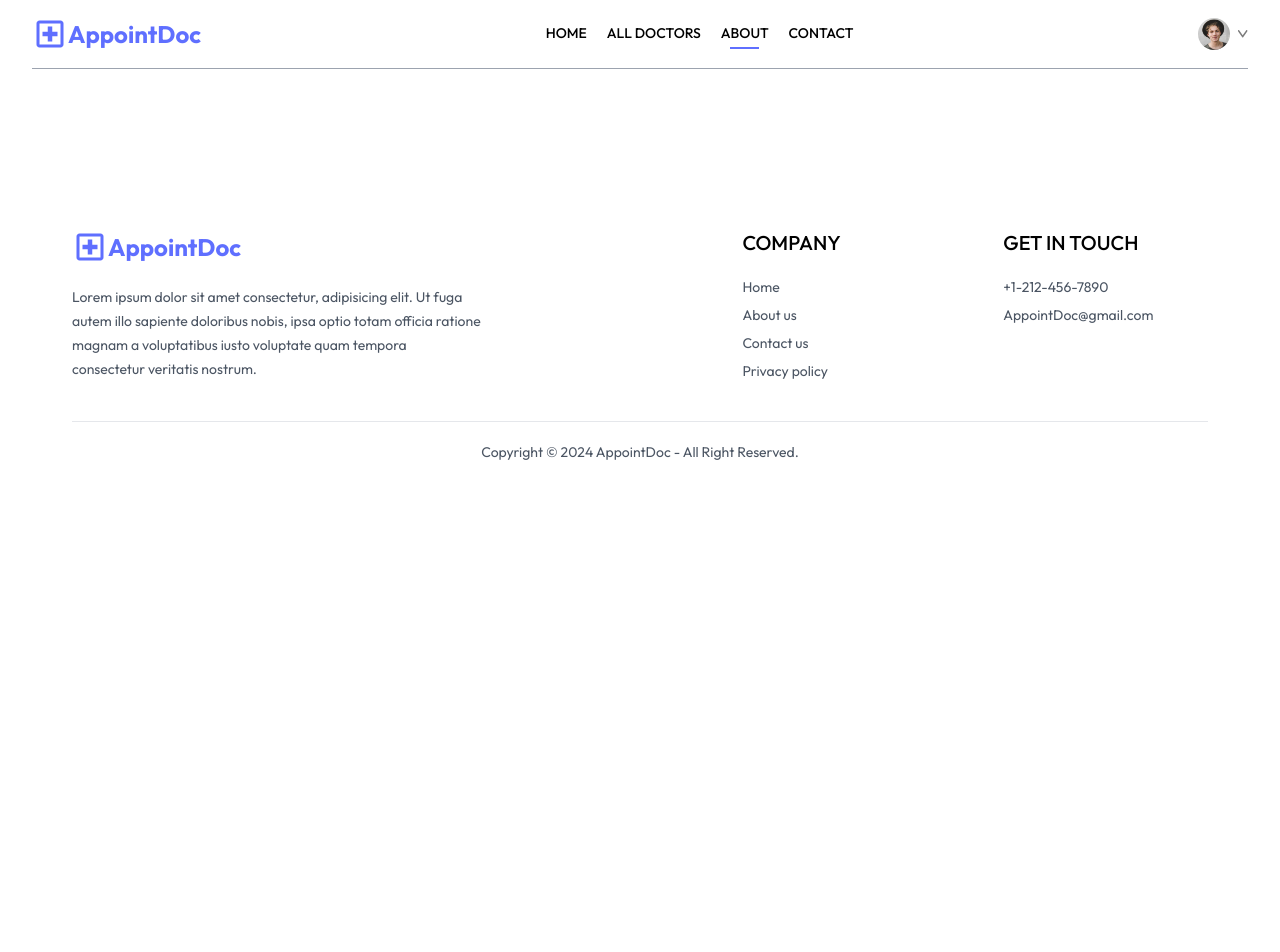
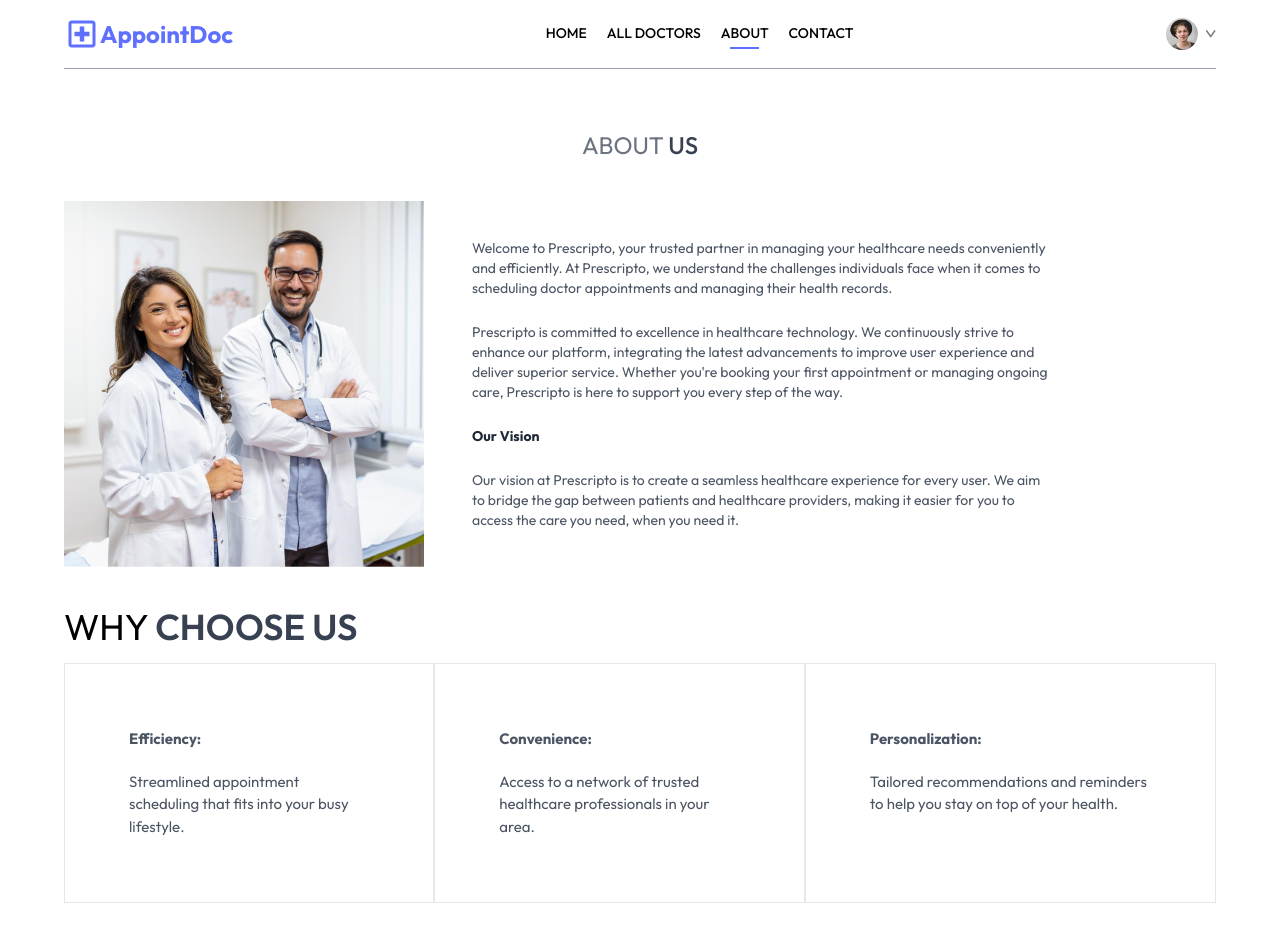
Before and after one commit to snetagupta/doctor-appointment-project, a React (Vite) app in the folder frontend/: page /about in a window 1280 px wide. Shown: the top 952 px of the page. Before the commit the page ends 800 px from the top, so only its background shows below. Built offline with nearby package versions, Linux system fonts and the light colour scheme.

Commit message:
added login,signup,about and contact page

```diff
--- a/frontend/src/App.jsx
+++ b/frontend/src/App.jsx
@@ -12,7 +12,7 @@ import Footer from "./components/Footer"
 
 const App =() =>{
   return(
-    <div className="mx-8 sm:mx[10%]">
+    <div className="mx-16 sm:mx[10%]">
       <Navbar/>
    <Routes>
     <Route path="/" element={<Home/>}/>
--- a/frontend/src/components/Banner.jsx
+++ b/frontend/src/components/Banner.jsx
@@ -4,7 +4,7 @@ import { assets } from "../assets/assets";
 const Banner = () => {
     const navigate = useNavigate();
   return (
-    <div className="flex bg-primary rounded-lg px-6 sm:px-10 md:px-14 lg:px-12 my-20 md:mx-10">
+    <div className="flex bg-primary rounded-lg px-6 sm:px-10 md:px-14 lg:px-12 my-20 ">
       {/* left side */}
       <div className="flex-1 py-8 sm:py-10 md:py-16 lg:py-24 lg:pl-5">
         <div className="text-xl sm:text-2xl md:text-3xl lg:text-5xl font-semibold text-white">
--- a/frontend/src/components/Footer.jsx
+++ b/frontend/src/components/Footer.jsx
@@ -2,7 +2,7 @@ import { MdOutlineLocalHospital } from "react-icons/md";
 
 const Footer = () => {
   return (
-    <div className="md:mx-10 ">
+    <div className=" ">
       <div className=" flex flex-col sm:grid grid-cols-[3fr_1fr_1fr] gap-14 my-10 mt-40 text-sm">
         {/* left section */}
         <div>
--- /dev/null
+++ b/frontend/src/components/RelatedDoctors.jsx
@@ -0,0 +1,46 @@
+import { useContext, useEffect, useState } from "react"
+import { AppContext } from "../context/AppContext"
+import { useNavigate } from "react-router-dom"
+
+const RelatedDoctors = ({speciality,docId}) =>{
+    const {doctors} = useContext(AppContext)
+
+    const[relDoc,setRelDoc] = useState([])
+    const navigate = useNavigate()
+
+    useEffect(()=>{
+if(doctors.length >0 && speciality){
+    const doctorsData = doctors.filter((doc)=>doc.speciality === speciality && doc._id !== docId)
+    setRelDoc(doctorsData)
+}
+    },[doctors,speciality,docId])
+    return(
+        <div className="flex flex-col items-center gap-4 my-16 text-gray-900 md:mx-10 px-36">
+        <h1 className="text-3xl font-medium">Top Doctors to Book</h1>
+        <p className="sm:w-1/3 text-center text-sm">
+          Simply browse through our extensive list of trusted doctors.
+        </p>
+        <div className="w-full grid grid-cols-auto gap-4 pt-5 gap-y-6 px-3 sm:px-0">
+          {relDoc.slice(0, 5).map((item, index) => (
+            <div
+              key={index}
+            onClick={()=>{navigate(`/appointment/${item._id}`);scrollTo(0,0)}}
+              className="border border-blue-200 rounded-xl overflow-hidden cursor-pointer hover:translate-y-[-10px] transition-all duration-500"
+            >
+              <img className="bg-blue-50" src={item.image} alt="" />
+              <div className="p-4">
+                <div className="flex items-center gap-2 text-sm text-center text-green-500">
+                  <p className="w-2 h-2 bg-green-500 rounded-full"></p>
+                  <p>Available</p>
+                </div>
+                <p className="text-gray-900 text-lg font-medium">{item.name}</p>
+                <p className="text-gray-900 text-sm">{item.speciality}</p>
+              </div>
+            </div>
+          ))}
+        </div>
+        <button onClick={()=>{navigate('/doctors');scrollTo(0,0)}} className="bg-blue-100 text-gray-900 px-12 py-3 rounded-full mt-10">More</button>
+      </div>
+    )
+}
+export default RelatedDoctors
--- a/frontend/src/components/TopDoctors.jsx
+++ b/frontend/src/components/TopDoctors.jsx
@@ -8,15 +8,15 @@ const TopDoctors = () => {
     const {doctors} = useContext(AppContext)
   return (
     <div className="flex flex-col items-center gap-4 my-16 text-gray-900 md:mx-10 px-36">
-      <h1 className="text-3xl font-medium">Top Doctors to Book</h1>
+      <h1 className="text-3xl font-medium">Related Doctors</h1>
       <p className="sm:w-1/3 text-center text-sm">
-        Simply browse through our extensive list of trusted doctors.
+      Simply browse through our extensive list of trusted doctors.
       </p>
       <div className="w-full grid grid-cols-auto gap-4 pt-5 gap-y-6 px-3 sm:px-0">
         {doctors.slice(0, 10).map((item, index) => (
           <div
             key={index}
-            onClick={()=>navigate(`/appointment/${item._id}`)}
+            onClick={()=>{navigate(`/appointment/${item._id}`);scrollTo(0,0)}}
             className="border border-blue-200 rounded-xl overflow-hidden cursor-pointer hover:translate-y-[-10px] transition-all duration-500"
           >
             <img className="bg-blue-50" src={item.image} alt="" />
--- a/frontend/src/pages/About.jsx
+++ b/frontend/src/pages/About.jsx
@@ -1,6 +1,74 @@
-const About = () =>{
-    return(
-        <div></div>
-    )
-}
+import { assets } from "../assets/assets";
+
+const About = () => {
+  return (
+    <div>
+      <div className="text-center text-2xl pt-10 text-gray-500">
+        <p>
+          ABOUT <span className="text-gray-700 font-medium">US</span>
+        </p>
+      </div>
+      <div className="my-10 flex fledx-col md:flex-row gap-12">
+        <img
+          className="w-full md:max-w-[360px]"
+          src={assets.about_image}
+          alt=""
+        />
+        <div className="flex flex-col justify-center gap-6 md:w-2/4 text-sm text-gray-600">
+          <p>
+            Welcome to Prescripto, your trusted partner in managing your
+            healthcare needs conveniently and efficiently. At Prescripto, we
+            understand the challenges individuals face when it comes to
+            scheduling doctor appointments and managing their health records.
+          </p>
+          <p>
+            Prescripto is committed to excellence in healthcare technology. We
+            continuously strive to enhance our platform, integrating the latest
+            advancements to improve user experience and deliver superior
+            service. Whether you're booking your first appointment or managing
+            ongoing care, Prescripto is here to support you every step of the
+            way.
+          </p>
+          <b className="text-gray-800">Our Vision</b>
+
+          <p>
+            Our vision at Prescripto is to create a seamless healthcare
+            experience for every user. We aim to bridge the gap between patients
+            and healthcare providers, making it easier for you to access the
+            care you need, when you need it.
+          </p>
+        </div>
+      </div>
+
+      <div className="text-4xl my-4">
+        <p className="uppercase">
+          Why <span className="text-gray-700 font-semibold">Choose Us</span>{" "}
+        </p>
+      </div>
+      <div className="flex flex-col md:flex-row mb-20">
+        <div className="border px-10 md:px-16 py-8 sm:py-16 flex flex-col gap-5 text-[15px] hover:bg-primary hover:text-white transition-all duration-300 text-gray-600 cursor-pointer">
+          <b>Efficiency:</b>
+          <p>
+            Streamlined appointment scheduling that fits into your busy
+            lifestyle.
+          </p>
+        </div>
+        <div className="border px-10 md:px-16 py-8 sm:py-16 flex flex-col gap-5 text-[15px] hover:bg-primary hover:text-white transition-all duration-300 text-gray-600 cursor-pointer">
+          <b>Convenience:</b>
+          <p>
+            Access to a network of trusted healthcare professionals in your
+            area.
+          </p>
+        </div>
+        <div className="border px-10 md:px-16 py-8 sm:py-16 flex flex-col gap-5 text-[15px] hover:bg-primary hover:text-white transition-all duration-300 text-gray-600 cursor-pointer">
+          <b>Personalization:</b>
+          <p>
+            Tailored recommendations and reminders to help you stay on top of
+            your health.
+          </p>
+        </div>
+      </div>
+    </div>
+  );
+};
 export default About;
--- a/frontend/src/pages/Appointment.jsx
+++ b/frontend/src/pages/Appointment.jsx
@@ -2,6 +2,7 @@ import { useContext, useEffect, useState } from "react";
 import { useParams } from "react-router-dom";
 import { AppContext } from "../context/AppContext";
 import { assets } from "../assets/assets";
+import RelatedDoctors from "../components/RelatedDoctors";
 
 const Appointment = () => {
   const { docId } = useParams();
@@ -148,7 +149,10 @@ const Appointment = () => {
                 <p onClick={()=>setSlotTime(item.time)} className={`text-sm font-light flex-shrink-0 px-5 py-2 rounded-full cursor-pointer ${item.time === slotTime ? 'bg-primary text-white' : 'border border-gray-300'}`} key={index}>{item.time.toLowerCase()}</p>
               ))}
           </div>
+          <button className="bg-primary text-white text-sm font-light px-14 py-3 rounded-full my-6">Book an appointment</button>
         </div>
+        {/* listing Related doctors */}
+        <RelatedDoctors docId={docId} speciality={docInfo.speciality}/>
       </div>
     )
   );
--- a/frontend/src/pages/Login.jsx
+++ b/frontend/src/pages/Login.jsx
@@ -1,6 +1,80 @@
-const Login = () =>{
-    return(
-        <div></div>
-    )
-}
-export default Login
+import { useState } from "react";
+
+const Login = () => {
+  const [state, setState] = useState("Sign Up");
+  const [email, setEmail] = useState("");
+  const [password, setPassword] = useState("");
+  const [name, setName] = useState("");
+
+  const onSubmitHandler = async (e) => {
+    e.preventDefault();
+  };
+  return (
+    <form className="min-h-[80vh] flex items-center">
+      <div className="flex flex-col gap-3 m-auto items-start p-8 min-w-[340px] sm:min-w-96 border rounded-xl text-zinc-600 text-sm shadow-lg">
+        <p className="text-2xl font-semibold">
+          {state === "Sign Up" ? "Create Account" : "Login"}
+        </p>
+
+        <p className="">
+          Please {state === "Sign Up" ? "sign up" : "log in"} to book
+          appointment
+        </p>
+        {state === "Sign Up" && (
+          <div className="w-full">
+            <p>Full Name</p>
+            <input
+              className="border border-zinc-300 rounded w-full p-2 mt-1"
+              type="text"
+              onChange={(e) => setName(e.target.value)}
+              value={name}
+            />
+          </div>
+        )}
+        <div className="w-full">
+          <p>Email</p>
+          <input
+            className="border border-zinc-300 rounded w-full p-2 mt-1"
+            type="email"
+            onChange={(e) => setEmail(e.target.value)}
+            value={email}
+          />
+        </div>
+        <div className="w-full">
+          <p>Password</p>
+          <input
+            className="border border-zinc-300 rounded w-full p-2 mt-1"
+            type="password"
+            onChange={(e) => setPassword(e.target.value)}
+            value={password}
+          />
+        </div>
+        <button className="bg-primary text-white w-full py-2 rounded-md text-base">
+          {state === "Sign Up" ? "Create Account" : "Login"}
+        </button>
+        {state === "Sign Up" ? (
+          <p>
+            Already have an account?
+            <span
+              onClick={() => setState("Login")}
+              className="text-primary underline cursor-pointer"
+            >
+              Login here
+            </span>
+          </p>
+        ) : (
+          <p>
+            Create a new account?{" "}
+            <span
+              onClick={() => setState("Sign up")}
+              className="text-primary underline cursor-pointer"
+            >
+              click here
+            </span>
+          </p>
+        )}
+      </div>
+    </form>
+  );
+};
+export default Login;
```
Also changed, not shown: frontend/src/pages/Contact.jsx (+35 -6 lines).
